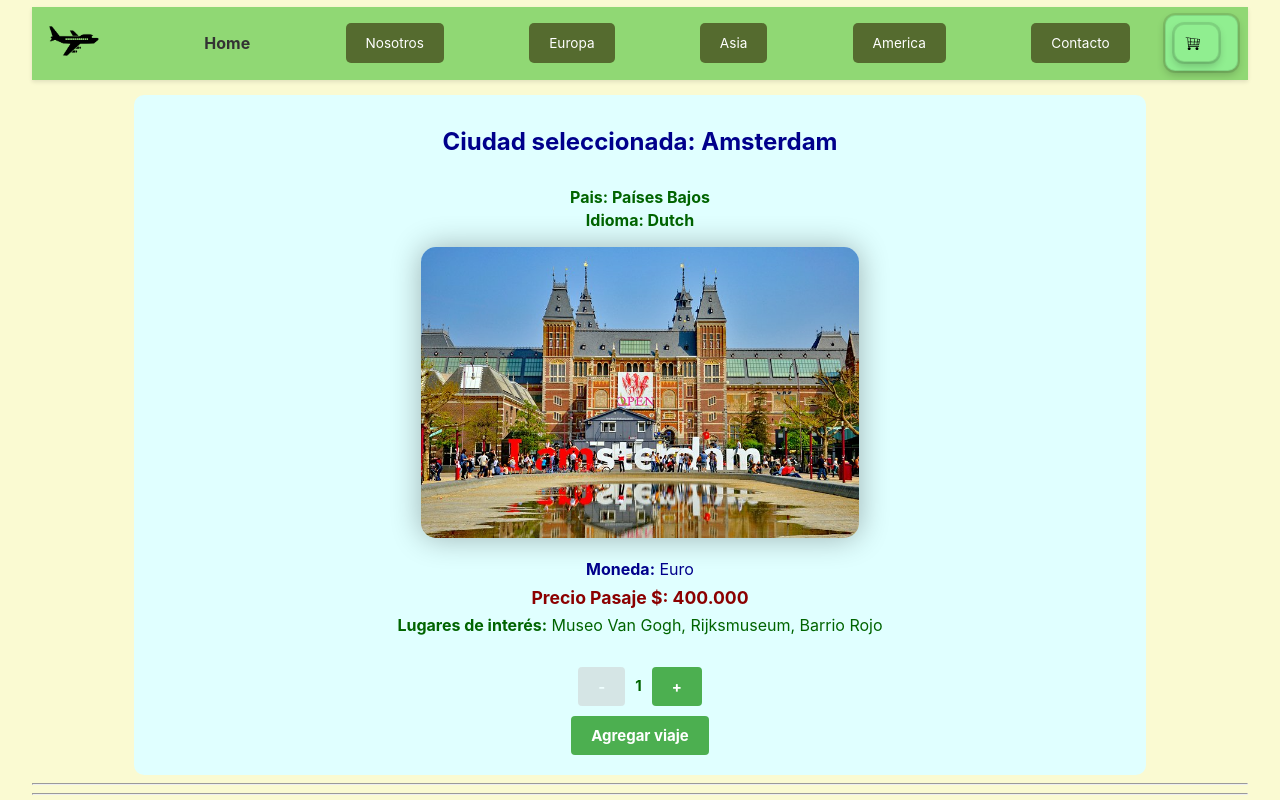
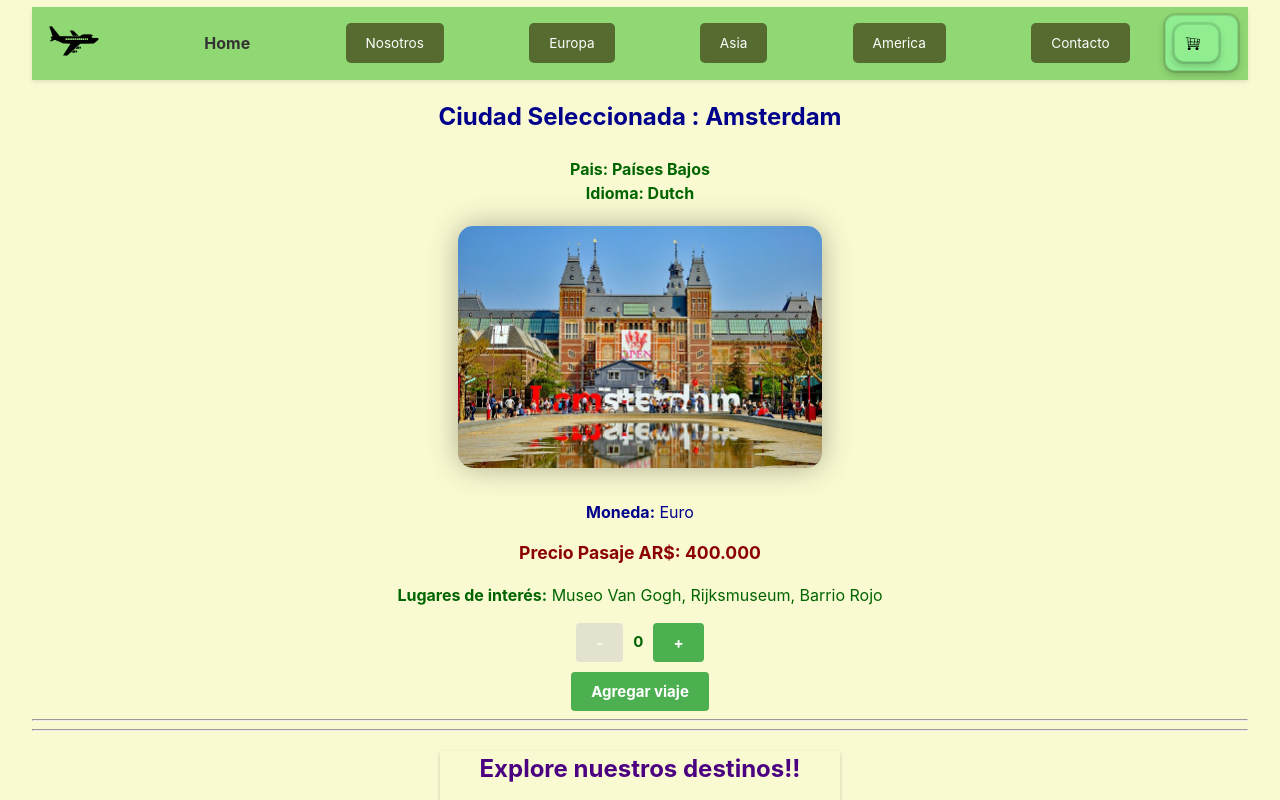
Before and after one commit to DiegoGMuro/Entrega_Final-ReactJS_Diego_Muro, a React (Vite) app: page /Item/1 in a window 1280 px wide. Shown: the top 800 px of the page. Built offline with nearby package versions, Linux system fonts and the light colour scheme.

Commit message:
Ajustes en EVENTOS

```diff
--- a/src/components/ItemCount/ItemCount.jsx
+++ b/src/components/ItemCount/ItemCount.jsx
@@ -5,12 +5,12 @@ import LayOut from "../LayOut/LayOut";
 
 
 
-export default function ItemCount({ stock, initial, onAdd }) {
+export default function ItemCount({ stock, initial, /* onAdd, */ onAddToCart /* props */}) {
 
-    const [quantity, setQuantity] = useState(initial)
+    const [quantity, setQuantity] = useState(/* initial */ 0);
 
     const increment = () => {
-        if (quantity < stock) {
+        if (quantity < /*props.stock*/stock ) {
             setQuantity(quantity + 1)
         }
     }
@@ -28,9 +28,18 @@ export default function ItemCount({ stock, initial, onAdd }) {
                 <h4 className="Number">{quantity}</h4>
                 <button className="Button" onClick={increment}>+</button>
             </div>
+
             <div>
-                <button className="Button" onClick={() => onAdd(quantity)} disabled={!stock}>Agregar viaje</button>
+{/*                 <button className="Button" onClick={() => onAdd(quantity)} disabled={!stock}>Agregar viaje</button> */}
+
+                <button className="Button" onClick={() => onAddToCart(quantity)} disabled={!stock}>
+                Agregar viaje</button>
+
+
             </div>
+
         </div>
     )
+
+
 }
--- a/src/components/ItemDetail/ItemDetail.jsx
+++ b/src/components/ItemDetail/ItemDetail.jsx
@@ -30,6 +30,8 @@ export default function ItemDetail({ id, nombre, pais, moneda, idioma, precioPas
     return (
         <div className="CardCity">
             <div className="City">
+
+
                 <h2 className="NameCity">
                     Ciudad seleccionada: {nombre}
                 </h2>
@@ -55,9 +57,9 @@ export default function ItemDetail({ id, nombre, pais, moneda, idioma, precioPas
                         <strong style={{ fontWeight: "bold" }}>Lugares de interés:</strong> {lugaresInteres}
                     </p>
                 </section>
-                <section className="ItemQty">
 
 
+                <section className="ItemQty">
                     {
                         quantityAdded > 0 ? (
                             <Link to="/cart" className="Option"> Destino Seleccionado</Link>
--- /dev/null
+++ b/src/components/ItemDetailContainer/ItemDetailContainer.css
@@ -0,0 +1,71 @@
+.CardCity {
+    display: flex;
+    justify-content: center;
+    align-items: center;
+    height: 90%;
+    width: auto;
+
+}
+
+.City {
+    display: flex;
+    flex-direction: column;
+    align-items: center;
+    background-color: lightcyan;
+    border-radius: 10px;
+    padding: 20px;
+    width: 80%;
+    line-height: 0.7;
+}
+
+.NameCity {
+    color: darkblue;
+}
+
+.NameCountry{
+    color: darkgreen;
+}
+
+.Currency{
+    color: darkblue;
+}
+
+.InterestPlaces{
+    color: darkgreen;
+}
+
+
+/* .CityImg {
+    width: 50%;
+    height: auto;
+    margin: 0 auto;
+    display: block;
+    border-radius: 15px;
+    box-shadow: 0 0 30px rgba(0, 0, 0, 0.3);
+} */
+
+
+.CityImgWrapper {
+    width: 50%;
+    margin: 0 auto;
+}
+
+.CityImg {
+    width: 100%;
+    height: auto;
+    border-radius: 15px;
+    box-shadow: 0 0 30px rgba(0, 0, 0, 0.3);
+}
+
+
+
+.ItemQty {
+    margin-top: 20px;
+}
+
+.CostPass {
+    font-size: 1.1rem;
+    font-weight: bold;
+    margin: 0;
+    color: darkred;
+}
--- a/src/components/ItemDetailContainer/ItemDetailContainer.jsx
+++ b/src/components/ItemDetailContainer/ItemDetailContainer.jsx
@@ -1,7 +1,10 @@
 import React, { useState, useEffect } from "react";
+import './ItemDetailContainer.css'
 import { getCiudadById } from "../../data/Ciudades";
+import Ciudades from "../../data/Ciudades";
 import ItemDetail from "../ItemDetail/ItemDetail";
 import { useParams } from 'react-router-dom';
+import ItemCount from "../ItemCount/ItemCount";
 
 /*
 import {getDoc, doc} from 'firebase/firestore' */
@@ -12,12 +15,12 @@ import {getDoc, doc} from 'firebase/firestore' */
 export default function ItemDetailContainer() {
     const [Ciudades, setCiudades] = useState(null)
 
-    const [loading, setLoading] = useState(true)
+    /*  const [loading, setLoading] = useState(true) */
 
     const { itemId } = useParams()
 
 
-// A - Ver abajo
+    // A - Ver abajo
 
     useEffect(() => {
         getCiudadById(parseInt(itemId))      /*o poner NUMBER     */
@@ -30,13 +33,65 @@ export default function ItemDetailContainer() {
     }, [itemId])
 
 
+    function onAddToCart(quantity) {
+        alert(`Agregaste ${quantity} pasajes a ${Ciudades && Ciudades.nombre} al carrito `);
+    }
+
 
     return (
+        /* Separar en componente de presentación: <ItemDetail .../> */
+
         <div className="ItemDetailContainer">
-            <ItemDetail {...Ciudades} />
+
+            {Ciudades ? (
+                <>
+                    <div className="ItemDetailContainer">
+                        <h2 className="NameCity">Ciudad Seleccionada : {Ciudades.nombre}</h2>
+                        <h4 className="NameCountry">
+                            Pais: {Ciudades.pais}
+                            <br />
+                            Idioma: {Ciudades.idioma}
+                        </h4>
+                    </div>
+                    <div className="CityImgWrapper">
+                        <img src={Ciudades.imagen} alt={Ciudades.nombre} className="CityImg" />
+                    </div>
+                    <div>
+                        <p className="Currency">
+                            <strong style={{ fontWeight: "bold" }}>Moneda:</strong> {Ciudades.moneda}
+                        </p>
+                        <p className="CostPass">
+                            Precio Pasaje AR$: {parseFloat(Ciudades.precioPasaje).toLocaleString('es-AR', { minimumFractionDigits: 0 })}
+                        </p>
+                        <div>
+                            <p className="InterestPlaces">
+                                <strong style={{ fontWeight: "bold" }}>Lugares de interés:</strong> {Ciudades.lugaresInteres}
+                            </p>
+                        </div>
+
+                        {/* condicionales / rendering condicional */}
+                        <ItemCount onAddToCart={onAddToCart} stock={5} />
+
+                    </div>
+                </>
+            ) : (
+                <p>Cargando...</p>
+            )}
         </div>
-    )
+
+
+        /*         <div className="ItemDetailContainer">
+                    <ItemDetail {...Ciudades} />
+                </div> */
+
+
+    );
 }
+
+
+
+
+
 
 
 // MODIFICAR CON FIREBASE  - ver VIDEO CLASE 12
```
